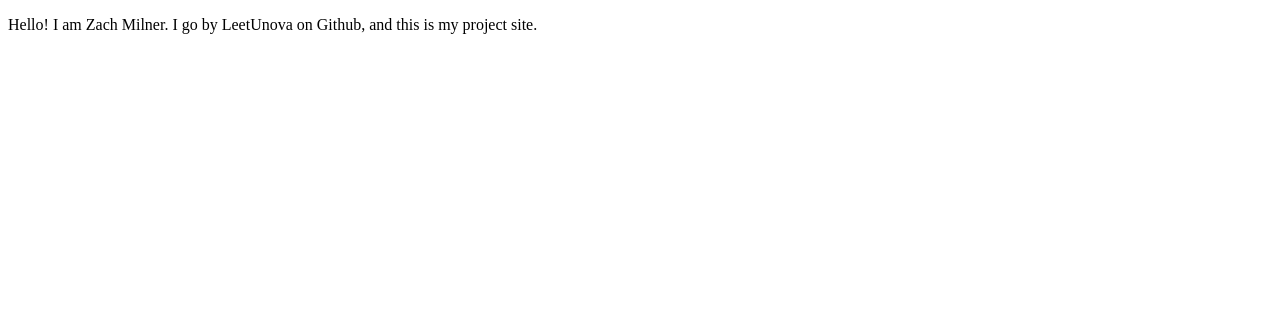
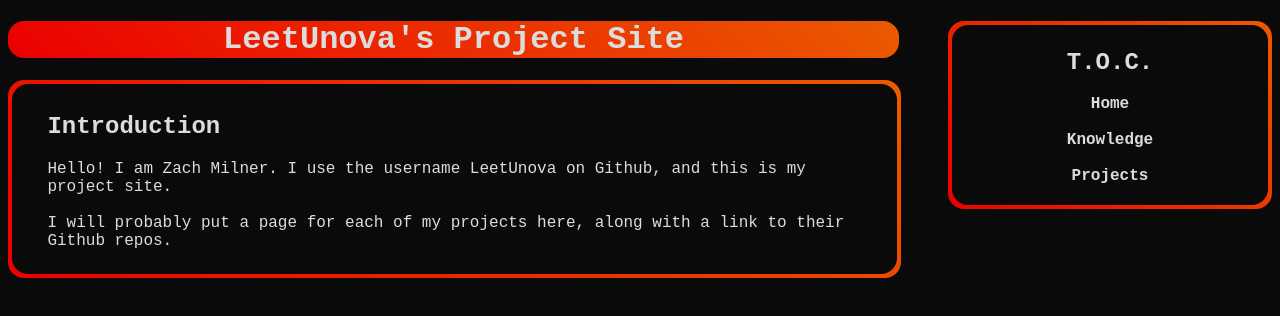
Before and after one commit to LeetUnova/LeetUnova.github.io, a plain HTML site: page index.html in a window 1280 px wide. Drawn offline with Linux system fonts and the light colour scheme.

Commit message:
Added knowledge section and also css everywhere

```diff
--- a/index.html
+++ b/index.html
@@ -2,8 +2,43 @@
 <html>
     <head>
         <title>LeetUnova (Zach)'s Project Site</title>
+        <link rel="stylesheet" href="style.css">
     </head>
-    <body>
-        <p>Hello! I am Zach Milner. I go by LeetUnova on Github, and this is my project site.</p>
+    <body class="darkbackground">
+        <div>
+            <div class="gradientborder" id="toc">
+                <aside class="darkbackground sectionbackground" id="tocaside">
+                    <h1>T.O.C.</h1>
+                    <ol>
+                        <li>
+                            <a href="index.html">Home</a>
+                        </li>
+                        <br>
+                        <li>
+                            <a href="pages/knowledge.html">Knowledge</a>
+                        </li>
+                        <br>
+                        <li>
+                            <a href="#">Projects</a>
+                        </li>
+                    </ol>
+                </aside>
+            </div>
+        </div>
+
+        <div>
+            <div id="banner">
+                <h1 style="text-align: center;">LeetUnova's Project Site</h1>
+            </div>
+        </div>
+
+        <div>
+            <div class="gradientborder anarticle">
+                <article class="darkbackground sectionbackground articlecontent">
+                    <h1>Introduction</h1>
+                    <p>Hello! I am Zach Milner. I use the username LeetUnova on Github, and this is my project site.<br><br>I will probably put a page for each of my projects here, along with a link to their Github repos.</p>
+                </article>
+            </div>
+        </div>
     </body>
 </html>
--- /dev/null
+++ b/style.css
@@ -0,0 +1,78 @@
+body {
+    background-color: rgb(18, 2, 2);
+    color: rgb(220, 220, 220);
+    font-family: 'Courier New', Courier, monospace;
+}
+
+p:hover {
+    color: rgb(240, 240, 240);
+}
+
+h1:hover {
+    color: rgb(240, 240, 240);
+}
+
+.gradientborder {
+    background-image: linear-gradient(45deg, rgb(235, 0, 0) 0%, rgb(235, 90, 0) 100%);
+    width: fit-content;
+    padding: 4px;
+    border-radius: 16px;
+}
+
+.darkbackground {
+    background-color: rgb(10, 10, 10);
+}
+
+.sectionbackground {
+    border-radius: 16px;
+    width: fit-content;
+    padding: 1% 4% 1% 4%;
+}
+
+.gradientborder:hover {
+    background-image: linear-gradient(45deg, rgb(255, 0, 0) 0%, rgb(255, 127, 0) 100%);
+}
+
+.anarticle {
+    float: left;
+    width: 70%;
+}
+
+#toc {
+    float: right;
+    width: 25%
+}
+
+#tocaside {
+    text-align: center;
+    width: auto;
+
+    ol {
+        list-style-type: none;
+        padding-left: 0%;
+    }
+}
+
+a {
+    text-decoration: none;
+    color: rgb(220, 220, 220);
+    font-weight: bold;
+}
+
+a:hover {
+    color: rgb(235, 90, 0);
+}
+
+.articlecontent {
+    width: auto;
+
+    h1 b {
+        float: right;
+    }
+}
+
+#banner {
+    background-image: linear-gradient(45deg, rgb(235, 0, 0) 0%, rgb(235, 90, 0) 100%);
+    width: 70.5%;
+    border-radius: 16px;
+}
```
Also changed, not shown: pages/knowledge.html (added, +60 -0 lines).
